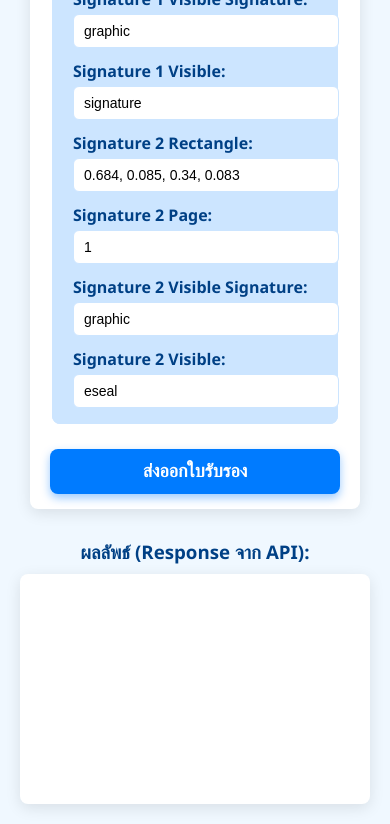
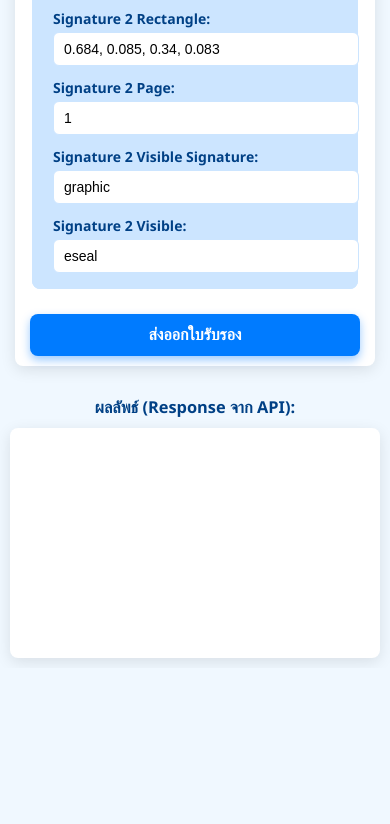
Before and after one commit to phongsakorn24/wed-sign, a plain HTML site: page index.html in a window 390 px wide. Shown: the part 2049-2873 px from the top of the page. After the commit the page ends 2717 px from the top, so only its background shows below. Drawn offline with Linux system fonts and the light colour scheme.

```diff
--- a/index.html
+++ b/index.html
@@ -2,6 +2,7 @@
 <html lang="th">
 <head>
 <meta charset="UTF-8" />
+<meta name="viewport" content="width=device-width, initial-scale=1" />
 <title>ออกใบรับรองแพทย์ (ส่ง API จริง)</title>
 <style>
   /* ธีมสีฟ้าสบายตา */
@@ -155,6 +156,38 @@
     form {
       padding: 15px 20px;
       margin: 10px;
+    }
+  }
+
+  @media (max-width: 480px) {
+    body {
+      margin: 10px;
+      font-size: 14px;
+    }
+
+    form {
+      padding: 10px 15px;
+      margin: 5px;
+    }
+
+    button {
+      font-size: 16px;
+      max-width: 100%;
+    }
+
+    input[type="text"],
+    input[type="number"],
+    textarea,
+    select {
+      font-size: 14px;
+    }
+
+    h2 {
+      font-size: 20px;
+    }
+
+    #result iframe {
+      height: 400px;
     }
   }
 </style>
```
